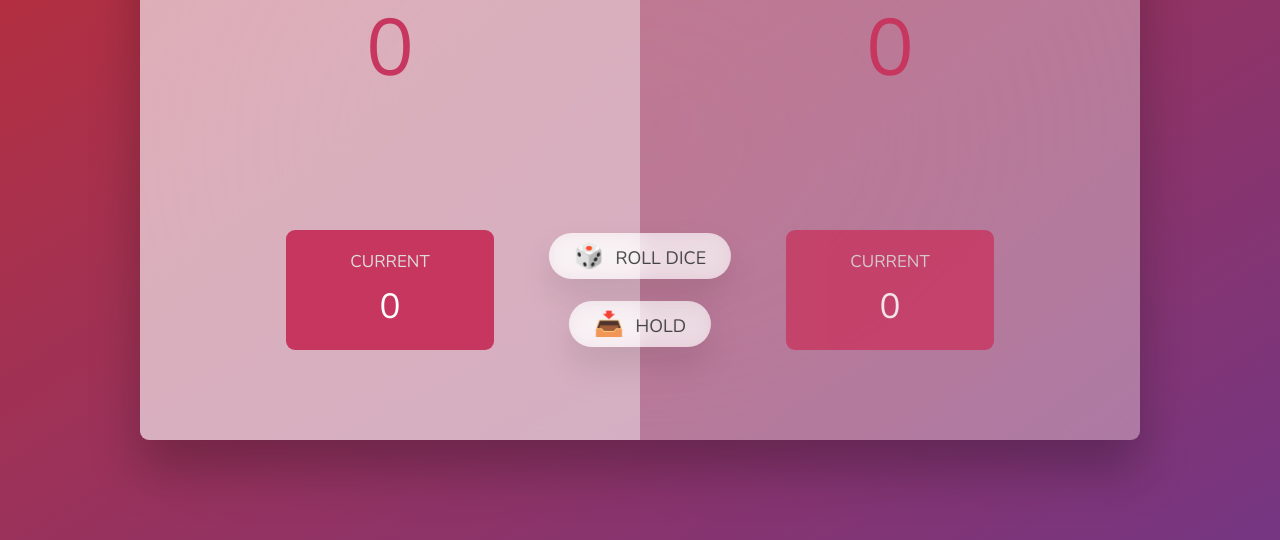
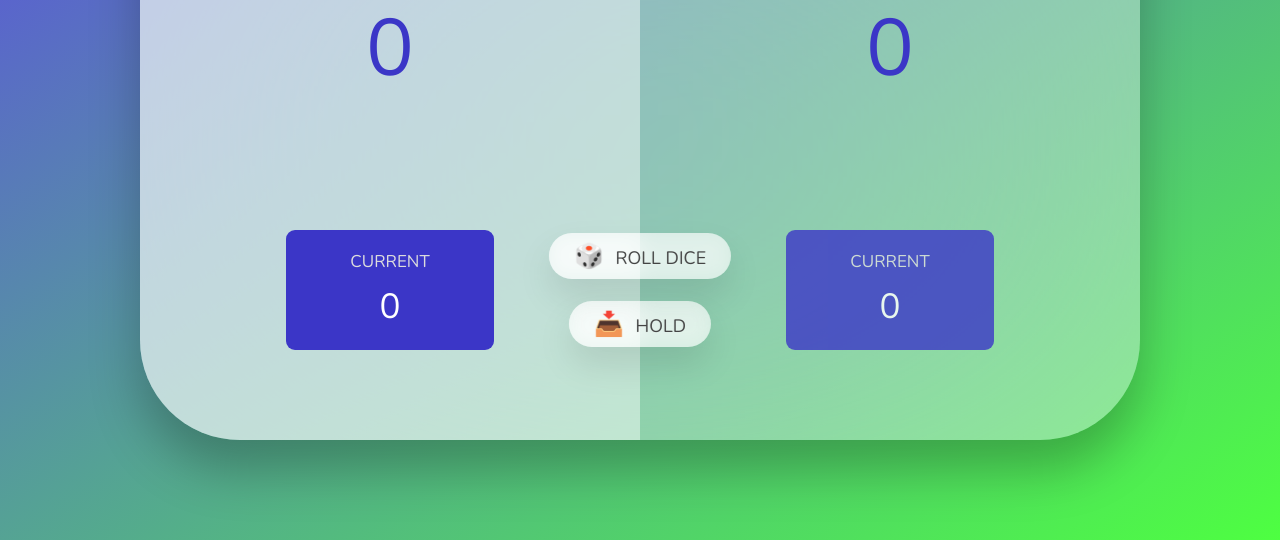
Before and after one commit to marcelkawski/roll-it, a plain HTML site: page index.html in a window 1280 px wide. Shown: the part 260-800 px from the top of the page. Drawn offline with nearby package versions, Linux system fonts and the light colour scheme.

Commit message:
Change colors

```diff
--- a/style.css
+++ b/style.css
@@ -16,7 +16,7 @@ body {
   font-weight: 400;
   height: 100vh;
   color: #333;
-  background-image: linear-gradient(to top left, #753682 0%, #bf2e34 100%);
+  background-image: linear-gradient(to top left, #11ff00be 0%, #5c47e7 100%);
   display: flex;
   align-items: center;
   justify-content: center;
@@ -31,7 +31,7 @@ main {
   backdrop-filter: blur(200px);
   filter: blur();
   box-shadow: 0 3rem 5rem rgba(0, 0, 0, 0.25);
-  border-radius: 9px;
+  border-radius: 100px;
   overflow: hidden;
   display: flex;
 }
@@ -59,12 +59,12 @@ main {
 .score {
   font-size: 8rem;
   font-weight: 300;
-  color: #c7365f;
+  color: #3b36c7;
   margin-bottom: auto;
 }
 
 .player--active {
-  background-color: rgba(255, 255, 255, 0.4);
+  background-color: rgba(255, 255, 255, 0.45);
 }
 .player--active .name {
   font-weight: 700;
@@ -78,7 +78,7 @@ main {
 }
 
 .current {
-  background-color: #c7365f;
+  background-color: #3b36c7;
   opacity: 0.8;
   border-radius: 9px;
   color: #fff;
@@ -158,12 +158,12 @@ main {
 }
 
 .player--winner {
-  background-color: #2f2f2f;
+  background-color: #1ccd25;
 }
 
 .player--winner .name {
   font-weight: 700;
-  color: #c7365f;
+  color: #3b36c7;
 }
 
 .hidden {
```
